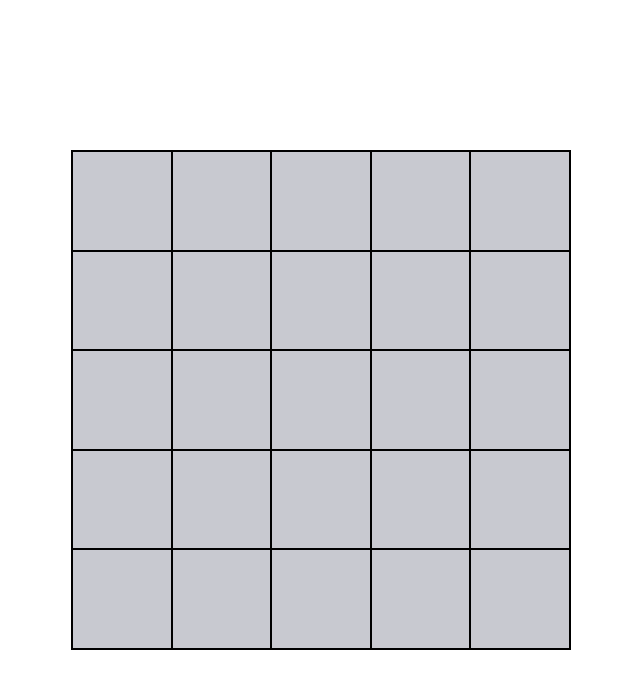
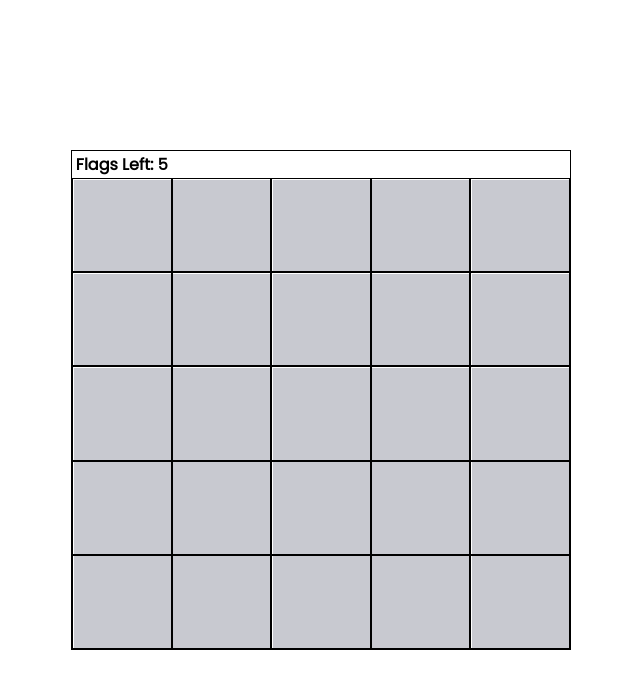
Before and after one commit to collincchoy/minesweeper, a React (Create React App) app: page / in a window 1280 px wide. Shown: the top 688 px of the page, without its empty margins (319-959 px from the left). Built offline with nearby package versions, Linux system fonts and the light colour scheme.

Commit message:
Show # of flags left.

```diff
--- a/src/components/Block.tsx
+++ b/src/components/Block.tsx
@@ -11,8 +11,8 @@ const Cover = styled.div`
   height: 100%;
   position: absolute;
   z-index: 100;
-  top: 0%;
-  left: 0%;
+  top: 0.5px; // Offset the content border
+  left: 0.5px; // Offset the content border
   cursor: pointer;
   opacity: ${(p: CoverProps) => (p.uncovered ? 0 : 1)};
   transition: opacity ${(p: CoverProps) => (p.uncovered ? "0.5s" : "0s")};
--- a/src/components/Game.tsx
+++ b/src/components/Game.tsx
@@ -138,6 +138,11 @@ const Game = () => {
       </Modal>
 
       <Grid>
+        <thead>
+          <tr>
+            <th>Flags Left: {flagsLeft}</th>
+          </tr>
+        </thead>
         <tbody>
           {board.map((row, row_i) => (
             <GridRow key={row_i}>
--- a/src/components/Modal.tsx
+++ b/src/components/Modal.tsx
@@ -20,7 +20,7 @@ const StyledModal = styled.div`
   width: 300px;
   height: 150px;
   background-color: ${(p: ModalProps) => p.background};
-  border-radius: 25px;
+  border-radius: 20px;
   box-shadow: 5px 5px 3px grey;
   display: ${(p: { showing: boolean }) => (p.showing ? "flex" : "none")};
   justify-content: center;
--- a/src/index.css
+++ b/src/index.css
@@ -9,6 +9,7 @@ html {
 *:after {
   box-sizing: inherit;
   font-family: "Poppins";
+  outline: none;
 }
 
 body {
```
